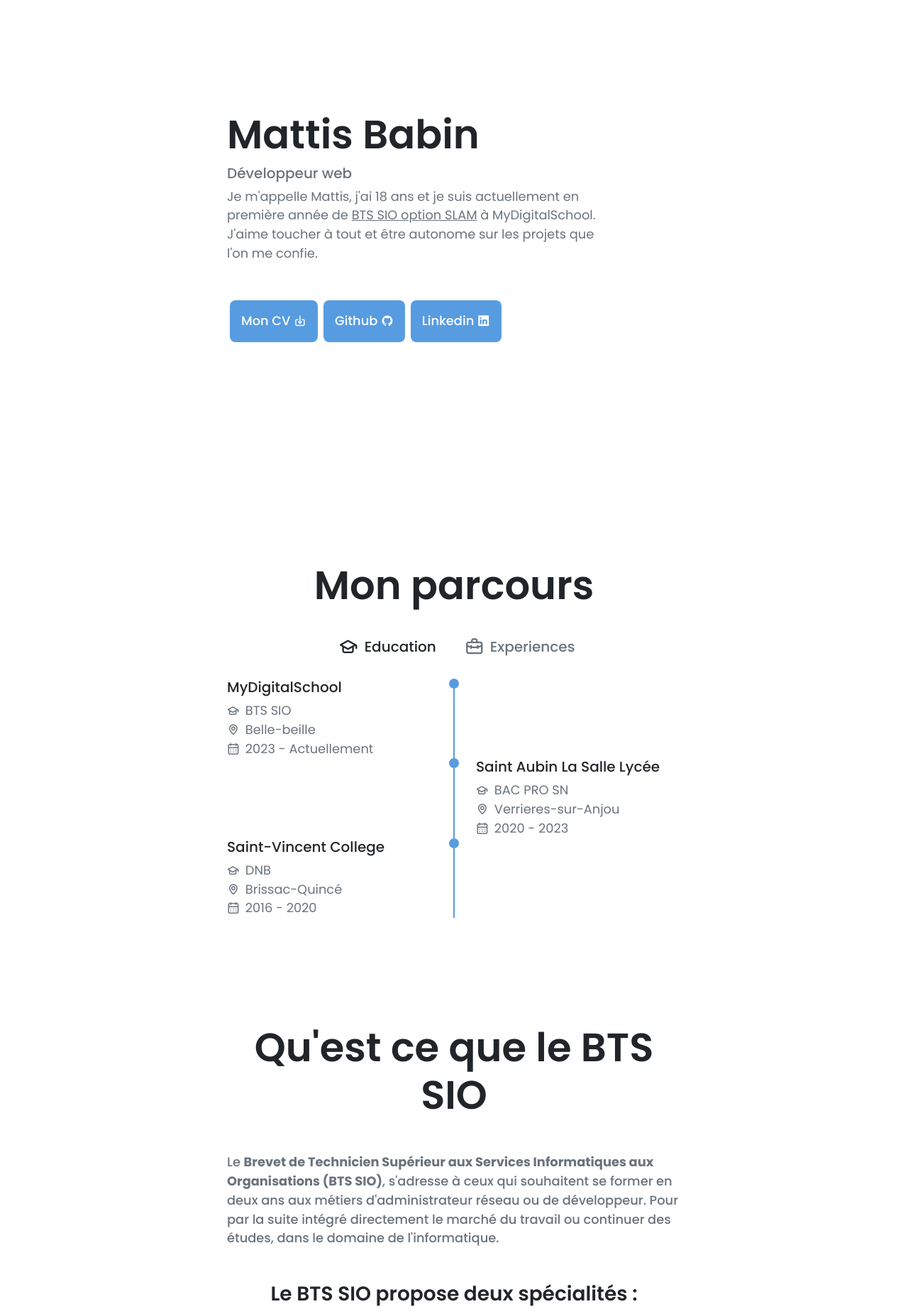
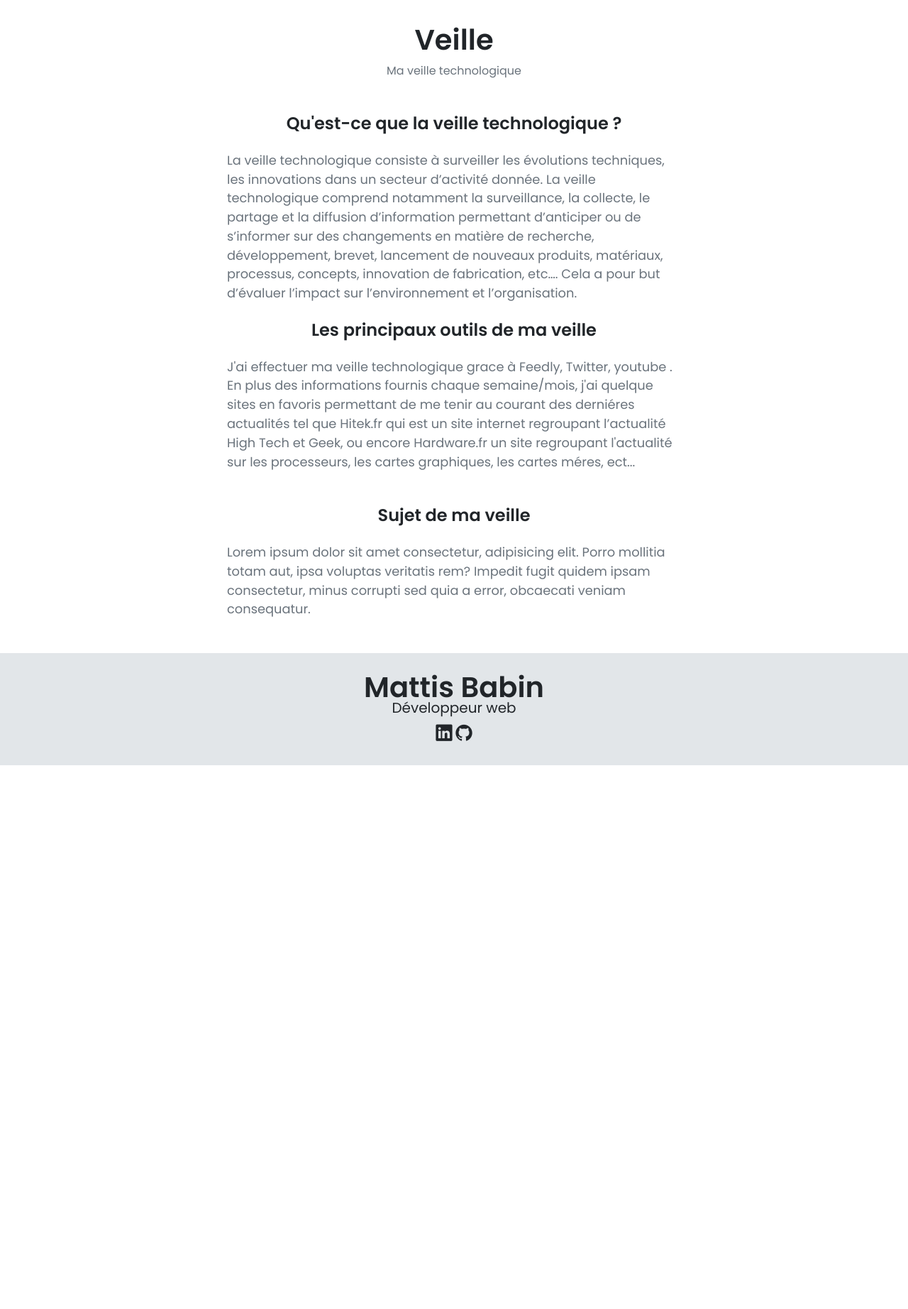
Before and after one commit to Mattisbbn/Portfolio, a PHP site: a page that uses controller/router.php in a window 1280 px wide. Shown: the part 78-1922 px from the top of the page at 71% size. After the commit the page ends 1156 px from the top, so only its background shows below. Run offline with PHP 8.4, Linux system fonts and the light colour scheme.

Commit message:
Entreprise + veille

```diff
--- a/controller/router.php
+++ b/controller/router.php
@@ -4,7 +4,7 @@
         $url = parse_url($_SERVER['REQUEST_URI'], PHP_URL_PATH);
         $url = str_replace('/webtraining/', '', $url);
         $segments = explode('/', $url);
-        return $segments[0];
+        return $segments[2];
     }
 }
 $pageActions = new pageActions;
--- a/public/styles.css
+++ b/public/styles.css
@@ -36,6 +36,10 @@
 
 .bg-blue{
     background-color:  var(--main-color);
+}
+
+.text-blue{
+    color: rgb(87, 156, 224);
 }
 
 .text-white{
@@ -150,3 +154,8 @@
 footer{
     background-color: #e2e6e9;
 }
+
+
+.full-h{
+    min-height: calc(100vh - 78px);
+}
--- /dev/null
+++ b/view/entreprise/entreprise.php
@@ -0,0 +1,2 @@
+<?php
+require_once "view/entreprise/partials/akoufen.html";
--- a/view/home/partials/formation.html
+++ b/view/home/partials/formation.html
@@ -1,4 +1,4 @@
-<section class="col-11 col-md-10 col-lg-8 col-xl-6 d-flex justify-content-center h-100 align-items-center flex-column m-auto home-section ">
+<section class="pb-4 pt-4 col-11 col-md-10 col-lg-8 col-xl-5 d-flex justify-content-center h-100 align-items-center flex-column m-auto home-section ">
 
     <h1 class="display-4 fw-semibold text-center mb-4">Qu'est ce que le BTS SIO</h1>
     <p class="mt-4 mb-4 text-gray dynamic-paragraph fw-medium">Le <b> Brevet de Technicien Supérieur aux Services Informatiques aux Organisations (BTS SIO)</b>, s'adresse à ceux qui souhaitent se former en deux ans aux métiers d'administrateur réseau ou de développeur. Pour par la suite intégré directement le marché du travail ou continuer des études, dans le domaine de l'informatique.</p>
--- a/view/home/partials/journey.html
+++ b/view/home/partials/journey.html
@@ -4,7 +4,7 @@
 
     <div class="d-flex dynamic-paragraph">
 
-        <div class="d-flex align-items-center p-3 journeyButtons">
+        <div class="d-flex align-items-center p-3 journeyButtons text-blue">
             <i class="uil uil-graduation-cap fs-3 p-2"></i>
             <h5>Education</h5>
         </div>
--- /dev/null
+++ b/view/veille/partials/veille.html
@@ -0,0 +1,16 @@
+<section class="full-h">
+
+    <h1 class="text-center fw-semibold mt-4 pt-2 page-title">Veille</h1>
+    <p class="text-center text-gray pb-4">Ma veille technologique</p>
+
+
+    <h4 class="fw-semibold text-center mt-4 mb-4">Qu'est-ce que la veille technologique ?</h4>
+
+    <p class="dynamic-paragraph m-auto text-gray col-11 col-md-8 col-lg-6">La veille technologique consiste à surveiller les évolutions techniques, les innovations dans un secteur d’activité donnée. La veille technologique comprend notamment la surveillance, la collecte, le partage et la diffusion d’information permettant d’anticiper ou de s’informer sur des changements en matière de recherche, développement, brevet, lancement de nouveaux produits, matériaux, processus, concepts, innovation de fabrication, etc…. Cela a pour but d’évaluer l’impact sur l’environnement et l’organisation.</p>
+
+    <h4 class="fw-semibold text-center mt-4 mb-4">Les principaux outils de ma veille</h4>
+    <p class="dynamic-paragraph m-auto text-gray col-11 col-md-8 col-lg-6 mb-4 pb-4">J'ai effectuer ma veille technologique grace à Feedly, Twitter, youtube . En plus des informations fournis chaque semaine/mois, j'ai quelque sites en favoris permettant de me tenir au courant des derniéres actualités tel que Hitek.fr qui est un site internet regroupant l’actualité High Tech et Geek, ou encore Hardware.fr un site regroupant l'actualité sur les processeurs, les cartes graphiques, les cartes méres, ect...</p>
+
+    <h4 class="fw-semibold text-center mt-4 mb-4">Sujet de ma veille</h4>
+    <p class="dynamic-paragraph m-auto text-gray col-11 col-md-8 col-lg-6 mb-4 pb-4">Lorem ipsum dolor sit amet consectetur, adipisicing elit. Porro mollitia totam aut, ipsa voluptas veritatis rem? Impedit fugit quidem ipsam consectetur, minus corrupti sed quia a error, obcaecati veniam consequatur.</p>
+</section>
--- /dev/null
+++ b/view/veille/veille.php
@@ -0,0 +1,2 @@
+<?php
+require_once "view/veille/partials/veille.html";
```
Also changed, not shown: view/entreprise/partials/akoufen.html (added, +13 -0 lines).
